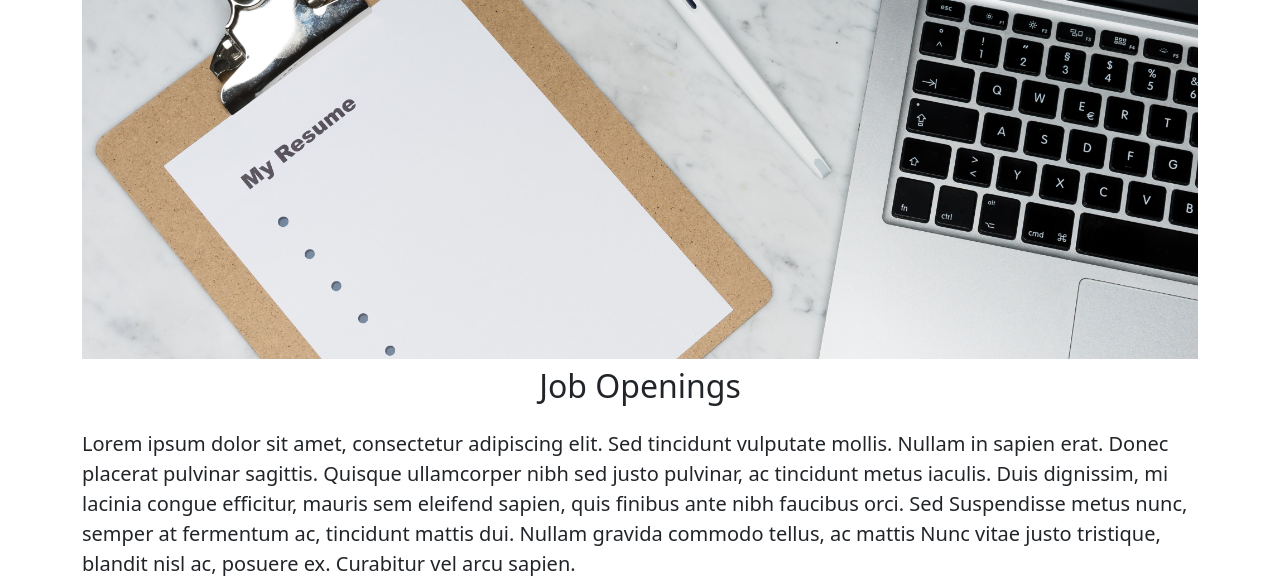
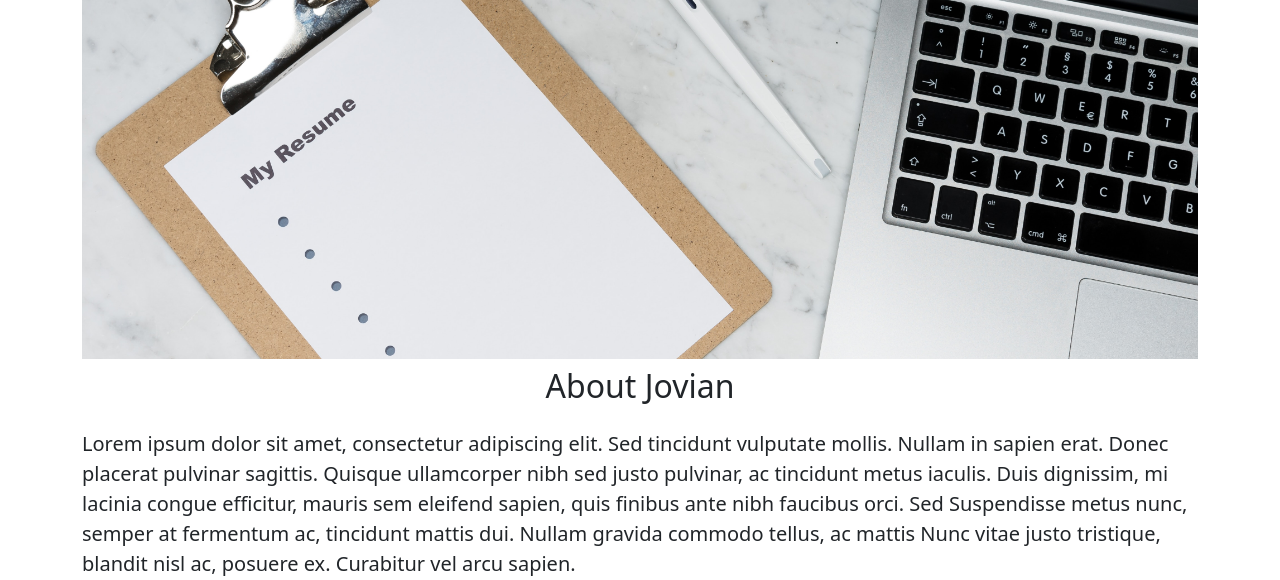
Before and after one commit to kobiop/Apartments-WebApp-2, a Flask app: page / in a window 1280 px wide. Shown: the part 105-685 px from the top of the page. Run offline with Flask 3, Linux system fonts and the light colour scheme.

Commit message:
change back

```diff
--- a/templates/home.html
+++ b/templates/home.html
@@ -21,7 +21,7 @@
         <h1 class="text-center mt-2 mb-4">{{company_name}} Careers </h1>
         <img class="img-fluid" src="https://apartment-website--kobihazut.repl.co/static/banner.jpg" id="banner">
 
-        <h2 class="text-center mt-2 mb-4">Job Openings</h2>
+        <h2 class="text-center mt-2 mb-4">About Jovian</h2>
 
         <p class="lead">Lorem ipsum dolor sit amet, consectetur adipiscing             elit. Sed tincidunt vulputate mollis. Nullam
             in sapien
@@ -30,7 +30,7 @@
             Duis
             dignissim, mi lacinia congue efficitur, mauris sem eleifend                 sapien, quis finibus ante nibh faucibus orci.
             Sed
-            Suspendisse metus nunc, semper at fermentum ac, tincidunt                  mattis dui. Nullam gravida commodo tellus, ac
+            Suspendisse metus nunc, semper at fermentum ac, tincidunt                 mattis dui. Nullam gravida commodo tellus, ac
             mattis
             Nunc
             vitae justo tristique, blandit nisl ac, posuere ex. Curabitur vel arcu sapien.</p>
```
